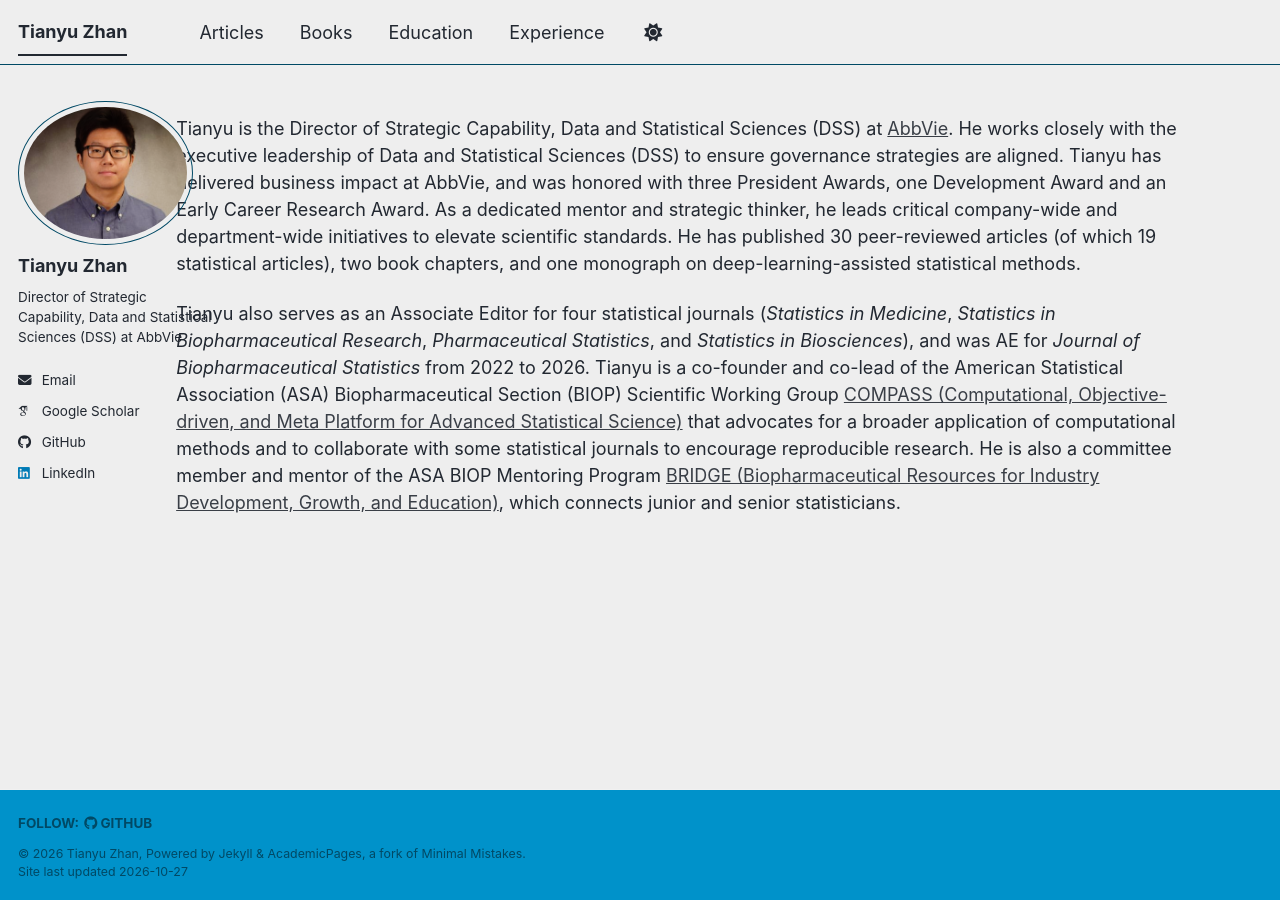
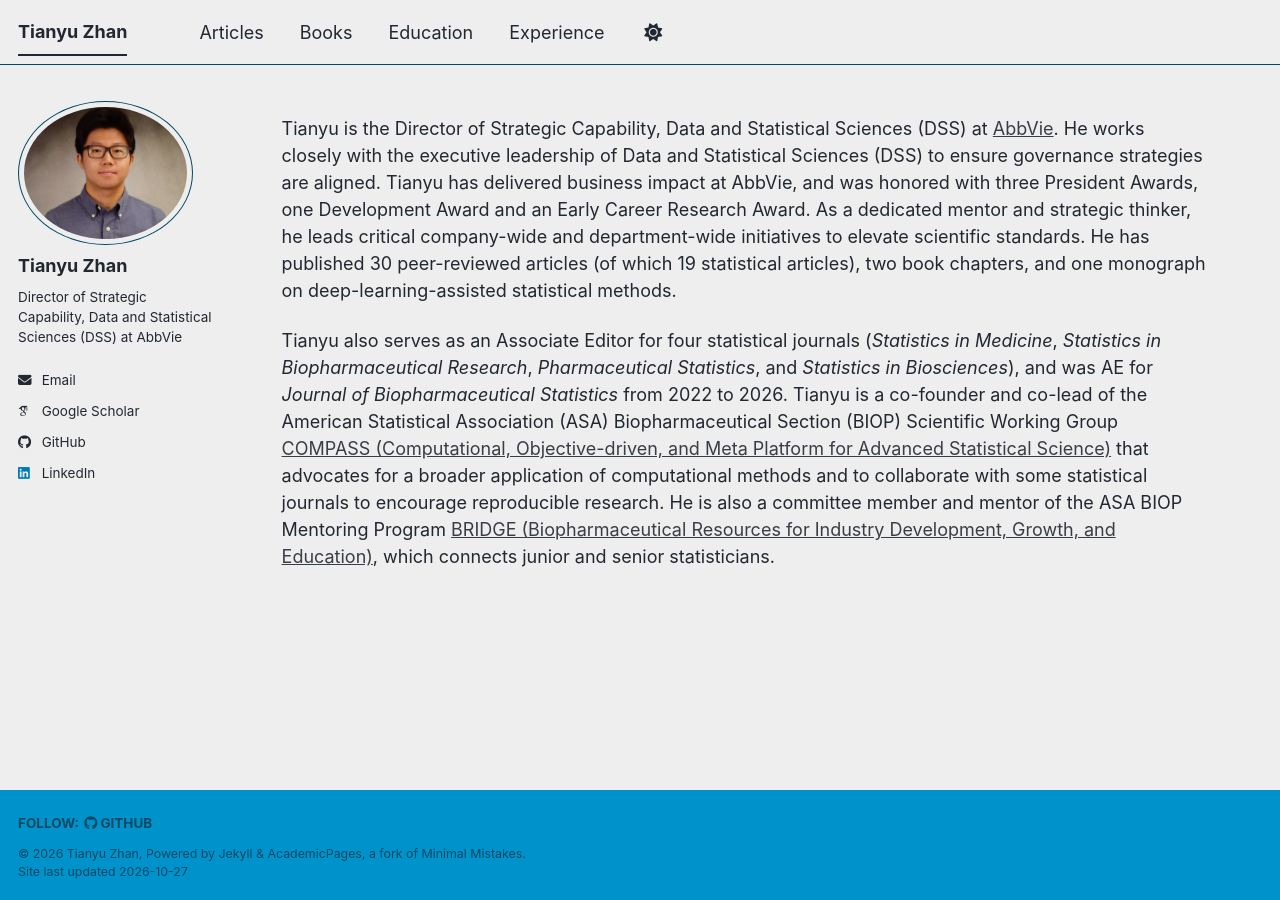
Before and after one commit to tian-yu-zhan/tian-yu-zhan.github.io, a Jekyll site: the page built from _pages/about.md, in a window 1280 px wide. Built offline with Jekyll 4.4.1, drawn with Linux system fonts in a browser that asks for light colours; some web fonts are replaced; a script bundle is joined from its source files by our own code; library files that are not in the unit come from our copies.

Commit message:
Update _page.scss

```diff
--- a/_sass/layout/_page.scss
+++ b/_sass/layout/_page.scss
@@ -18,7 +18,7 @@
 
 .page {
   @include breakpoint($large) {
-    @include span(11 of 12 last);
+    @include span(10 of 12 last);
     @include prefix(0.5 of 12);
     @include suffix(0.5 of 12);
   }
```
